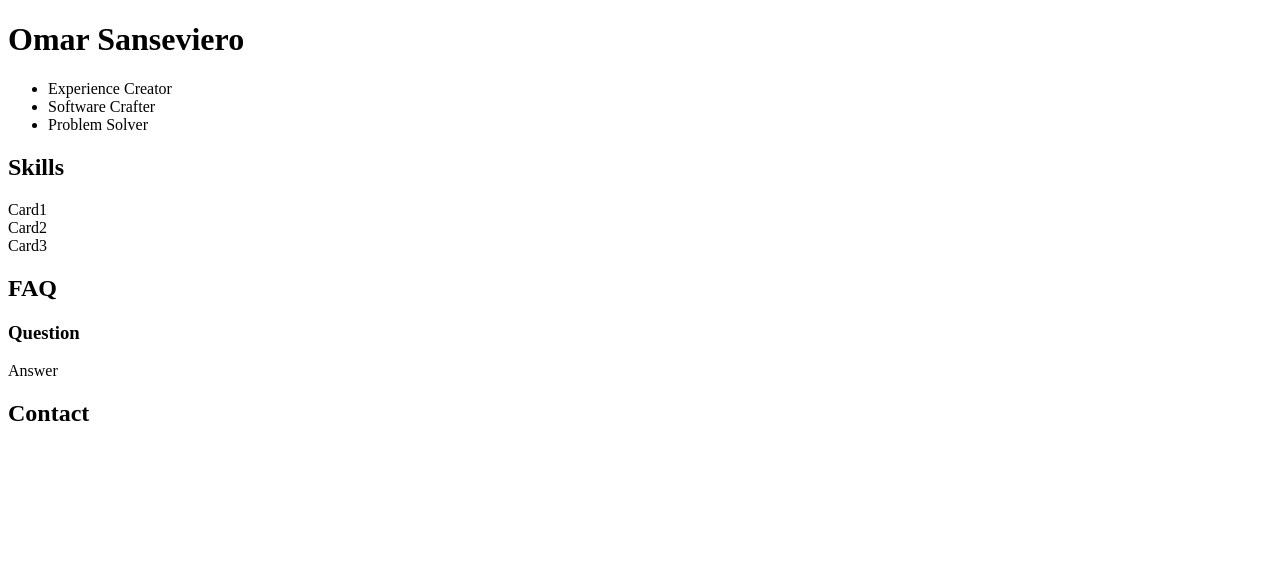
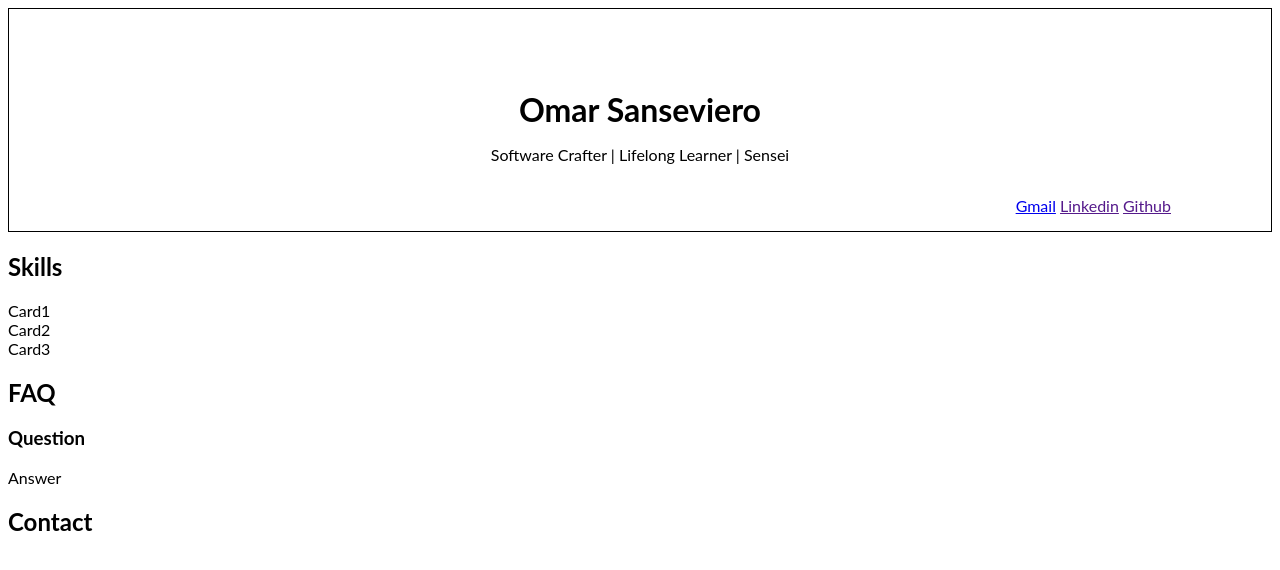
Before and after one commit to osanseviero/presentationWebsite, a plain HTML site: page index.html in a window 1280 px wide. Drawn offline with Linux system fonts and the light colour scheme.

Commit message:
feat: Add the basic layout of the header

```diff
--- a/css/style.css
+++ b/css/style.css
@@ -0,0 +1,39 @@
+* {
+	font-family: 'Lato', sans-serif;
+}
+
+header {
+	border: 1px solid black;
+}
+
+.mainTitle {
+	display: flex;
+	width: 100%;
+	flex-wrap: wrap;
+	justify-content: center;
+	margin-top: 60px;
+}
+
+	.mainTitle h1 {
+		margin-bottom: 0;
+	}
+
+.list-horizontal li{
+	display: inline;
+}
+
+.characteristics {
+	display: flex;
+	justify-content: center;
+}
+
+	.characteristics ul {
+		padding-left: 0px;
+	}
+
+
+.contacts {
+	display: flex;
+	justify-content: flex-end;
+	margin-right: 100px;
+}
--- a/index.html
+++ b/index.html
@@ -2,20 +2,28 @@
 <html lang="en">
 <head>
     <meta charset="UTF-8">
+    <!---<link href="https://fonts.googleapis.com/css?family=Lato" rel="stylesheet">-->
+    <link rel="stylesheet" href="css/style.css">
     <title>Omar Sanseviero</title>
 </head>
 <body>
     <header>
-        <h1>Omar Sanseviero</h1>
-        <div>
-            <ul>
-                <li>Experience Creator</li>
-                <li>Software Crafter</li>
-                <li>Problem Solver</li>
+        <div class="mainTitle">
+            <h1>Omar Sanseviero</h1>
+        </div>
+        <div class="characteristics">
+            <ul class="list-horizontal">
+                <li>Software Crafter   | </li>
+                <li>Lifelong Learner   | </li>
+                <li>Sensei</li>
             </ul>
         </div>
         <div class="contacts">
-
+            <ul class="list-horizontal">
+                <li><a href="mailto:osanseviero@gmail.com">Gmail</a></li>
+                <li><a href="">Linkedin</a></li>
+                <li><a href="">Github</a></li>
+            </ul>
         </div>
     </header>
     <section id="skills">
```
